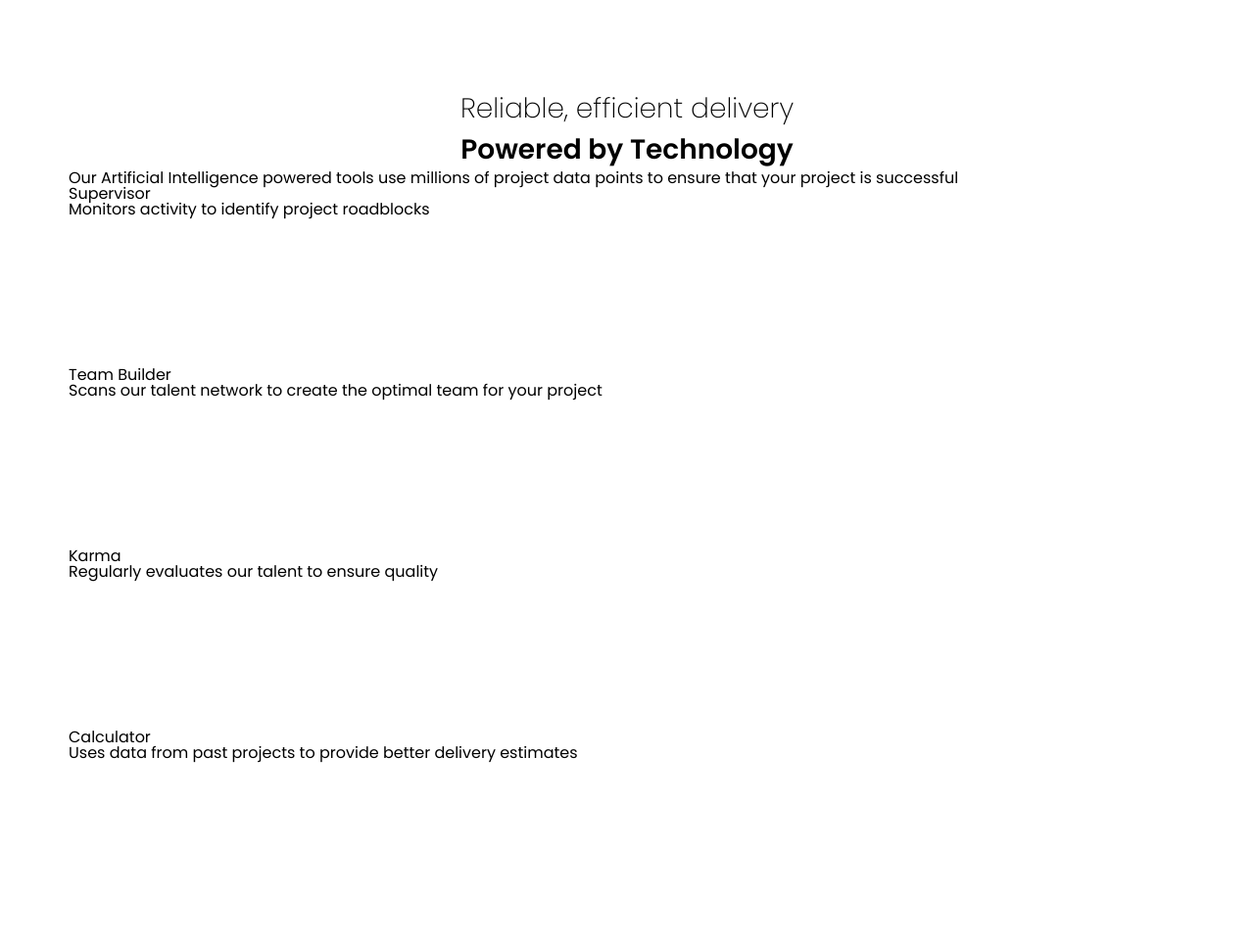
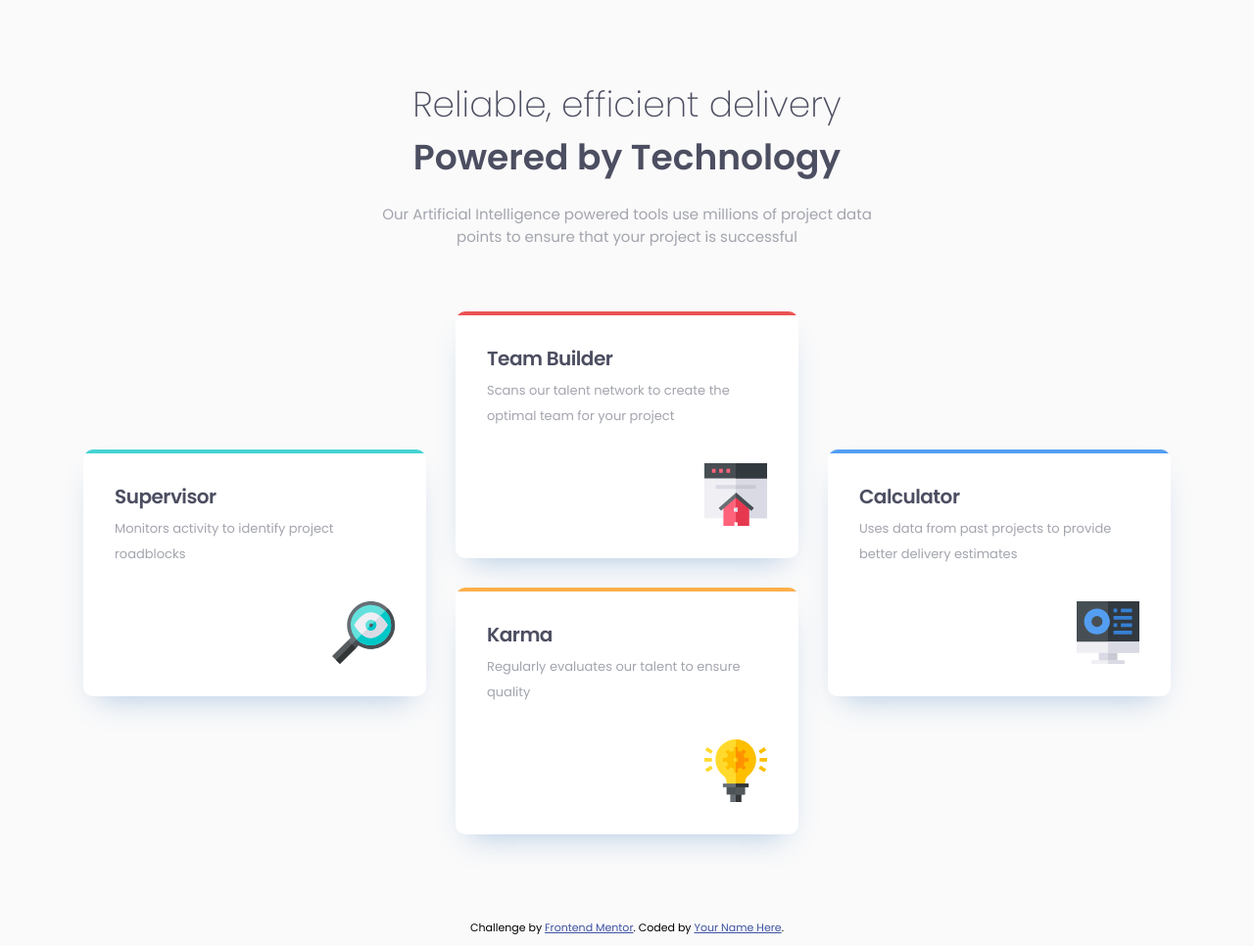
Before and after one commit to Petrakoow/FrontendMentorFeatureCards, a plain HTML site: page index.html in a window 1280 px wide. Shown: the top 966 px of the page at 98% size. Drawn offline with Linux system fonts and the light colour scheme.

Commit message:
done project

```diff
--- a/app/scss/abstracts/_variables.scss
+++ b/app/scss/abstracts/_variables.scss
@@ -3,4 +3,15 @@ $max-width-container:1140px;
 $padding-container:32px;
 
 // font-size
-$root-font-size: 16px;
+$root-font-size: 15px;
+
+// colors
+$white: hsl(0, 0%, 100%);
+$red: hsl(0, 78%, 62%);
+$cyan: hsl(180, 62%, 55%);
+$orange: hsl(34, 97%, 64%);
+$blue: hsl(212, 86%, 64%);
+$blue-rgba: hsla(212, 51%, 51%, 0.445);
+$very-dark-blue: hsl(234, 12%, 34%);
+$grayish-blue: hsl(229, 6%, 66%);
+$very-light-gray: hsl(0, 0%, 98%);
--- a/app/scss/base/_reset.scss
+++ b/app/scss/base/_reset.scss
@@ -3,19 +3,87 @@
    License: none (public domain)
 */
 
-html, body, div, span, applet, object, iframe,
-h1, h2, h3, h4, h5, h6, p, blockquote, pre,
-a, abbr, acronym, address, big, cite, code,
-del, dfn, em, img, ins, kbd, q, s, samp,
-small, strike, strong, sub, sup, tt, var,
-b, u, i, center,
-dl, dt, dd, ol, ul, li,
-fieldset, form, label, legend,
-table, caption, tbody, tfoot, thead, tr, th, td,
-article, aside, canvas, details, embed,
-figure, figcaption, footer, header, hgroup,
-menu, nav, output, ruby, section, summary,
-time, mark, audio, video {
+html,
+body,
+div,
+span,
+applet,
+object,
+iframe,
+h1,
+h2,
+h3,
+h4,
+h5,
+h6,
+p,
+blockquote,
+pre,
+a,
+abbr,
+acronym,
+address,
+big,
+cite,
+code,
+del,
+dfn,
+em,
+img,
+ins,
+kbd,
+q,
+s,
+samp,
+small,
+strike,
+strong,
+sub,
+sup,
+tt,
+var,
+b,
+u,
+i,
+center,
+dl,
+dt,
+dd,
+ol,
+ul,
+li,
+fieldset,
+form,
+label,
+legend,
+table,
+caption,
+tbody,
+tfoot,
+thead,
+tr,
+th,
+td,
+article,
+aside,
+canvas,
+details,
+embed,
+figure,
+figcaption,
+footer,
+header,
+hgroup,
+menu,
+nav,
+output,
+ruby,
+section,
+summary,
+time,
+mark,
+audio,
+video {
     margin: 0;
     padding: 0;
     border: 0;
@@ -24,22 +92,35 @@ time, mark, audio, video {
     vertical-align: baseline;
 }
 /* HTML5 display-role reset for older browsers */
-article, aside, details, figcaption, figure,
-footer, header, hgroup, menu, nav, section {
+article,
+aside,
+details,
+figcaption,
+figure,
+footer,
+header,
+hgroup,
+menu,
+nav,
+section {
     display: block;
 }
 body {
     line-height: 1;
 }
-ol, ul {
+ol,
+ul {
     list-style: none;
 }
-blockquote, q {
+blockquote,
+q {
     quotes: none;
 }
-blockquote:before, blockquote:after,
-q:before, q:after {
-	content: '';
+blockquote:before,
+blockquote:after,
+q:before,
+q:after {
+    content: "";
     content: none;
 }
 table {
@@ -49,3 +130,15 @@ table {
 * {
     box-sizing: border-box;
 }
+
+html {
+    font-size: $root-font-size;
+}
+
+body {
+    background-color: $very-light-gray;
+}
+
+svg {
+    box-sizing: border-box;
+}
--- a/app/scss/components/_card.scss
+++ b/app/scss/components/_card.scss
@@ -0,0 +1,80 @@
+.card {
+    max-width: 350px;
+    line-height: 2;
+    box-shadow: 0px 15px 30px -15px $blue-rgba;
+    border-radius: 10px;
+    background-color: $white;
+    align-self: center;
+    overflow: hidden;
+    position: relative;
+    &__title {
+        color: $very-dark-blue;
+        font-size: px-to-rem(20px);
+        letter-spacing: -0.5px;
+        font-weight: 600;
+    }
+    &__description {
+        color: $grayish-blue;
+        font-size: px-to-rem(13px);
+    }
+
+    &__border::before {
+        content: "";
+        position: absolute;
+        height: 4px;
+        width: 100%;
+        left: 0;
+        top: 0;
+    }
+    &__border {
+        &--yellow::before {
+            background-color: $orange;
+        }
+        &--green::before {
+            background-color: $cyan;
+        }
+        &--red::before {
+            background-color: $red;
+        }
+        &--blue::before {
+            background-color: $blue;
+        }
+    }
+
+    &__caption {
+        padding-bottom: clamp(25px, 5vw, 35px);
+    }
+
+    &__border {
+        padding: 28px 32px;
+    }
+
+    &__resource {
+        display: flex;
+        padding-bottom: 5px;
+    }
+
+    &__svg {
+        @include breakpoint-down(x-medium) {
+            @include icon-size(57px);
+        }
+        @include breakpoint-up(large-plus) {
+            @include icon-size(64px);
+        }
+
+        margin-left: auto;
+        background-repeat: no-repeat;
+        &--calculator {
+            background-image: url(/assets/images/icon-calculator.svg);
+        }
+        &--karma {
+            background-image: url(/assets/images/icon-karma.svg);
+        }
+        &--supervisor {
+            background-image: url(/assets/images/icon-supervisor.svg);
+        }
+        &--team-builder {
+            background-image: url(/assets/images/icon-team-builder.svg);
+        }
+    }
+}
--- a/app/scss/components/_quote.scss
+++ b/app/scss/components/_quote.scss
@@ -1,11 +1,13 @@
 .quote {
     text-align: center;
-    font-size: clamp(px-to-rem(17px), 1140px, px-to-rem(28px));
+    font-size: clamp(px-to-rem(24px), 5vw, px-to-rem(36px));
     line-height: 1.5;
+    color: $very-dark-blue;
     &__title {
         font-weight: 200;
     }
     &__description {
         font-weight: 600;
     }
+    margin-bottom: 20px;
 }
--- /dev/null
+++ b/app/scss/layout/_footer.scss
@@ -0,0 +1,8 @@
+.attribution {
+    font-size: px-to-rem(11px);
+    text-align: center;
+    padding: 10px;
+    a {
+        color: hsl(228, 45%, 44%);
+    }
+}
--- a/app/scss/main.scss
+++ b/app/scss/main.scss
@@ -9,3 +9,5 @@
 @import "components/quote";
 
 @import "pages/section-cards";
+
+@import "layout/footer";
--- a/app/scss/pages/_section-cards.scss
+++ b/app/scss/pages/_section-cards.scss
@@ -1,7 +1,35 @@
 .feature-section {
+    min-width: 375px;
     max-width: calc($max-width-container + 2 * $padding-container);
     .main & {
-        padding: 90px $padding-container 80px;
+        padding: 80px $padding-container 80px;
         margin: 0 auto;
     }
+    &__description {
+        text-align: center;
+        color: $grayish-blue;
+        min-width: 300px;
+        max-width: 45%;
+        margin: 0 auto;
+        line-height: 1.5;
+        margin-bottom: 65px;
+    }
+    &__container,
+    &__central {
+        display: flex;
+        @include breakpoint-down(x-medium) {
+            flex-direction: column;
+        }
+        @include breakpoint-up(large-plus) {
+            flex-wrap: wrap;
+            flex-direction: row;
+        }
+        gap: 30px;
+    }
+    &__container {
+        justify-content: center;
+    }
+    &__central {
+        flex-direction: column;
+    }
 }
--- a/index.html
+++ b/index.html
@@ -11,15 +11,6 @@
         />
 
         <title>Frontend Mentor | Four card feature section</title>
-        <style>
-            .attribution {
-                font-size: 11px;
-                text-align: center;
-            }
-            .attribution a {
-                color: hsl(228, 45%, 44%);
-            }
-        </style>
         <link rel="stylesheet" href="/dist/main.css" />
     </head>
     <body>
@@ -35,44 +26,72 @@
                     successful
                 </p>
                 <div class="feature-section__container">
-                    <figure class="feature-section__card card">
-                        <figcaption class="card__title">
-                            <h3>Supervisor</h3>
-                            <p>
-                                Monitors activity to identify project roadblocks
+                    <div class="feature-section__card card">
+                        <figure class="card__border card__border--green">
+                            <figcaption class="card__caption">
+                                <h3 class="card__title">Supervisor</h3>
+                                <p class="card__description">
+                                    Monitors activity to identify project
+                                    roadblocks
                                 </p>
                             </figcaption>
-                        <svg class="card__svg card__svg--calculator"></svg>
+                            <div class="card__resource">
+                                <svg
+                                    class="card__svg card__svg--supervisor"
+                                ></svg>
+                            </div>
                         </figure>
-                    <figure class="feature-section__card card">
-                        <figcaption class="card__title">
-                            <h3>Team Builder</h3>
-                            <p>
-                                Scans our talent network to create the optimal
-                                team for your project
+                    </div>
+                    <div class="feature-section__central">
+                        <div class="feature-section__card card">
+                            <figure class="card__border card__border--red">
+                                <figcaption class="card__caption">
+                                    <h3 class="card__title">Team Builder</h3>
+                                    <p class="card__description">
+                                        Scans our talent network to create the
+                                        optimal team for your project
                                     </p>
                                 </figcaption>
-                        <svg class="card__svg card__svg--team-builder"></svg>
+                                <div class="card__resource">
+                                    <svg
+                                        class="card__svg card__svg--team-builder"
+                                    ></svg>
+                                </div>
                             </figure>
-                    <figure class="feature-section__card card">
-                        <figcaption class="card__title">
-                            <h3>Karma</h3>
-                            <p>
-                                Regularly evaluates our talent to ensure quality
+                        </div>
+                        <div class="feature-section__card card">
+                            <figure class="card__border card__border--yellow">
+                                <figcaption class="card__caption">
+                                    <h3 class="card__title">Karma</h3>
+                                    <p class="card__description">
+                                        Regularly evaluates our talent to ensure
+                                        quality
                                     </p>
                                 </figcaption>
-                        <svg class="card__svg card__svg--karma"></svg>
+                                <div class="card__resource">
+                                    <svg
+                                        class="card__svg card__svg--karma"
+                                    ></svg>
+                                </div>
                             </figure>
-                    <figure class="feature-section__card card">
-                        <figcaption class="card__title">
-                            <h3>Calculator</h3>
-                            <p>
-                                Uses data from past projects to provide better
-                                delivery estimates
+                        </div>
+                    </div>
+                    <div class="feature-section__card card">
+                        <figure class="card__border card__border--blue">
+                            <figcaption class="card__caption">
+                                <h3 class="card__title">Calculator</h3>
+                                <p class="card__description">
+                                    Uses data from past projects to provide
+                                    better delivery estimates
                                 </p>
                             </figcaption>
-                        <svg class="card__svg card__svg--calculator"></svg>
+                            <div class="card__resource">
+                                <svg
+                                    class="card__svg card__svg--calculator"
+                                ></svg>
+                            </div>
                         </figure>
+                    </div>
                 </div>
             </section>
         </main>
```
Also changed, not shown: app/scss/abstracts/_mixins.scss (+30 -0 lines), dist/main.css, 1 other file. Lines whose indentation alone changed are shown as unchanged.
